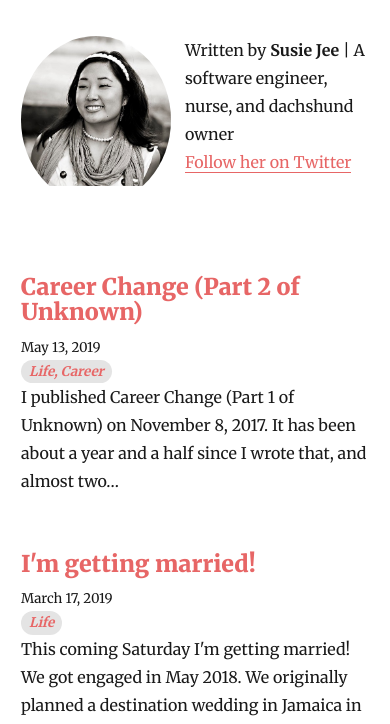
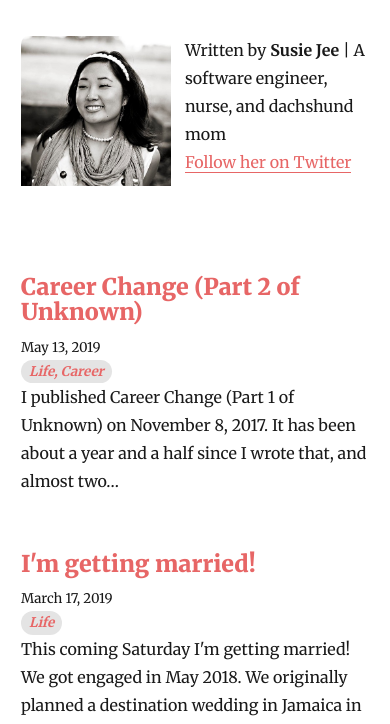
Before and after one commit to skuretski/susie-jee, a Gatsby site: page / in a window 390 px wide. Shown: the part 118-842 px from the top of the page. Built offline with nearby package versions, Linux system fonts and the light colour scheme; Gatsby itself is replaced by a stand-in of ours; some packages are replaced by stand-ins of ours.

Commit message:
Fix bio image for mobile

```diff
--- a/src/components/bio.js
+++ b/src/components/bio.js
@@ -30,7 +30,7 @@ function Bio() {
               style={{
                 marginRight: rhythm(1 / 2),
                 marginBottom: 0,
-                borderRadius: `50%`,
+                borderRadius: `5%`,
                 minWidth: 150,
                 minHeight: 150
               }}
@@ -39,7 +39,7 @@ function Bio() {
               }}
             />
             <p>
-              Written by <strong>{author}</strong> | A software engineer, nurse, and dachshund owner<br/>
+              Written by <strong>{author}</strong> | A software engineer, nurse, and dachshund mom<br/>
               {` `}
               <a href={`https://twitter.com/${social.twitter}`} target="_blank" rel="noopener noreferrer">
                 Follow her on Twitter
```
